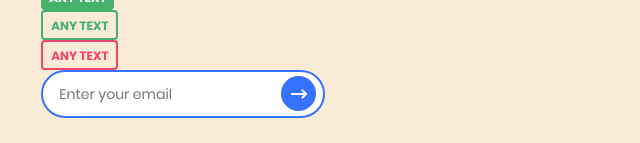
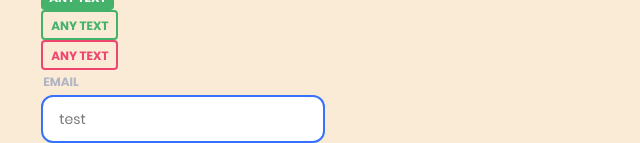
Before and after one commit to Phizick/Crypter, a React (Create React App) app: page / in a window 1280 px wide. Shown: the part 756-899 px from the top of the page, without its empty margins (308-948 px from the left). Before the commit the page ends 874 px from the top, so only its background shows below. Built offline with nearby package versions, Linux system fonts and the light colour scheme.

Commit message:
added BasicInput component

```diff
--- /dev/null
+++ b/src/Components/Hooks/useInputState/useInputState.ts
@@ -0,0 +1,72 @@
+import React, {useEffect, useState} from "react";
+import arrowIcon from "../../../Images/Icons/arrow_icon_btn.png";
+import loaderIcon from "../../../Images/Icons/loader.png";
+import correctSearchIcon from "../../../Images/Icons/correct_search_icon.png";
+
+export const useInputState = () => {
+    const [inputValue, setInputValue] = useState("");
+    const [isError, setIsError] = useState(false);
+    const [isLoading, setIsLoading] = useState(false);
+    const [isSuccess, setIsSuccess] = useState(false);
+    const [buttonState, setButtonState] = useState(1);
+    const [disabledBtn, setDisabled] = useState(false);
+
+    const handleInputChange = (e: React.ChangeEvent<HTMLInputElement>) => {
+        setInputValue(e.target.value);
+        setIsError(false);
+        setIsSuccess(false);
+        setButtonState(1);
+    };
+
+    const handleSubmit = (e: React.FormEvent) => {
+        e.preventDefault();
+        setButtonState(3);
+
+        if (inputValue === "" || !inputValue.includes("@")) {
+            setIsError(true);
+            return;
+        }
+        setIsLoading(true);
+
+        // вызов api
+        setTimeout(() => {
+            setIsLoading(false);
+            setIsSuccess(true);
+        }, 2000);
+    };
+
+    const clearInput = () => {
+        setInputValue("");
+        setIsError(false);
+        setButtonState(1);
+    };
+
+    useEffect(() => {
+        setDisabled(isError);
+    }, [isError]);
+
+    const getButtonIcon = () => {
+        switch (buttonState) {
+            case 1:
+                return arrowIcon;
+            case 2:
+                return loaderIcon;
+            case 3:
+                return correctSearchIcon;
+            default:
+                return arrowIcon;
+        }
+    };
+
+    return {
+        inputValue,
+        isError,
+        isLoading,
+        isSuccess,
+        disabledBtn,
+        handleInputChange,
+        handleSubmit,
+        clearInput,
+        getButtonIcon,
+    };
+};
--- /dev/null
+++ b/src/Components/UI_components/InputField/InputBasic/InputBasic.tsx
@@ -0,0 +1,96 @@
+import React, { useState, useEffect } from "react";
+import styled from "styled-components";
+import {
+    NEUTRAL_LIGHT,
+    PRIMARY_BLUE,
+    PRIMARY_GREEN,
+    PRIMARY_PINK
+} from "../../../../Constants/Colors/Colors";
+
+
+import {TEXT_STYLES} from "../../../../Constants/Typography/Typography";
+import closeIcon from '../../../../Images/Icons/incorrect_search_icon.png'
+import {useInputState} from "../../../Hooks/useInputState/useInputState";
+
+const InputContainer = styled.div`
+  position: relative;
+  display: inline-block;
+`;
+
+const Input = styled.input<{ isError: boolean; isSuccess: boolean }>`
+  width: 256px;
+  height: 28px;
+  margin-top: 25px;
+  border: 2px solid
+    ${(props) => {
+    if (props.isError) return `${PRIMARY_PINK}`;
+    if (props.isSuccess) return `${PRIMARY_GREEN}`;
+    return `${PRIMARY_BLUE}`;
+}};
+  border-radius: 12px;
+  padding: 8px 8px 8px 16px;
+  outline: none;
+  gap: 18px;
+  flex-shrink: 0;
+`;
+
+
+const CloseBtn = styled.div`
+  display: flex;
+  position: absolute;
+  top: 37px;
+  left: 250px;
+  width: 22px;
+  height: 22px;
+  cursor: pointer;
+  opacity: .5;
+`;
+
+const Label = styled.label`
+  ${Object.entries(TEXT_STYLES.TEXT_HAIRLINE_SMALL).map(([key, value]) => `${key}: ${value};`).join('\n')};
+  position: absolute;
+  top: 6px;
+  left: 2px;
+  color: ${NEUTRAL_LIGHT};
+`;
+
+
+const InputBasic: React.FC<{ placeholder: string, label: string }> = ({ placeholder , label}) => {
+    const {
+        inputValue,
+        isError,
+        isSuccess,
+        handleInputChange,
+        handleSubmit,
+        clearInput,
+    } = useInputState();
+
+    return (
+        <form onSubmit={handleSubmit}>
+            <InputContainer>
+                <Label htmlFor="inputField">{label}</Label>
+                <Input
+                    type="text"
+                    value={inputValue}
+                    onChange={handleInputChange}
+                    isError={isError}
+                    isSuccess={isSuccess}
+                    placeholder={placeholder}
+                    style={TEXT_STYLES.TEXT_CAPTION}
+                />
+                {isError && (
+                    <CloseBtn>
+                        <img
+                            src={closeIcon}
+                            alt={"close icon"}
+                            onClick={() => clearInput()}
+                        />
+                    </CloseBtn>
+                )}
+                        {/*<img src={getButtonIcon()} alt={"icon"} />*/}
+            </InputContainer>
+        </form>
+    );
+};
+
+export default InputBasic;
--- a/src/Components/UI_components/InputField/InputSingle/InputSingle.tsx
+++ b/src/Components/UI_components/InputField/InputSingle/InputSingle.tsx
@@ -8,15 +8,13 @@ import {
     PRIMARY_GREEN,
     PRIMARY_PINK
 } from "../../../../Constants/Colors/Colors";
-// @ts-ignore
+
 import arrowIcon from "../../../../Images/Icons/arrow_icon_btn.png";
-// @ts-ignore
 import correctSearchIcon from "../../../../Images/Icons/correct_search_icon.png"
-// @ts-ignore
 import loaderIcon from '../../../../Images/Icons/loader.png'
 import {TEXT_STYLES} from "../../../../Constants/Typography/Typography";
-// @ts-ignore
-import closeIcon from '../../../../Images/Icons/close_icon.png'
+import closeIcon from '../../../../Images/Icons/close_icon.png';
+import {useInputState} from "../../../Hooks/useInputState/useInputState";
 
 const InputContainer = styled.div`
   position: relative;
@@ -101,73 +99,7 @@ const SubmitLoader = styled.div`
   }
 `;
 
-const useInputState = () => {
-    const [inputValue, setInputValue] = useState("");
-    const [isError, setIsError] = useState(false);
-    const [isLoading, setIsLoading] = useState(false);
-    const [isSuccess, setIsSuccess] = useState(false);
-    const [buttonState, setButtonState] = useState(1);
-    const [disabledBtn, setDisabled] = useState(false);
 
-    const handleInputChange = (e: React.ChangeEvent<HTMLInputElement>) => {
-        setInputValue(e.target.value);
-        setIsError(false);
-        setIsSuccess(false);
-        setButtonState(1);
-    };
-
-    const handleSubmit = (e: React.FormEvent) => {
-        e.preventDefault();
-        setButtonState(3);
-
-        if (inputValue === "" || !inputValue.includes("@")) {
-            setIsError(true);
-            return;
-        }
-        setIsLoading(true);
-
-        // вызов api
-        setTimeout(() => {
-            setIsLoading(false);
-            setIsSuccess(true);
-        }, 2000);
-    };
-
-    const clearInput = () => {
-        setInputValue("");
-        setIsError(false);
-        setButtonState(1);
-    };
-
-    useEffect(() => {
-        setDisabled(isError);
-    }, [isError]);
-
-    const getButtonIcon = () => {
-        switch (buttonState) {
-            case 1:
-                return arrowIcon;
-            case 2:
-                return loaderIcon;
-            case 3:
-                return correctSearchIcon;
-            default:
-                return arrowIcon;
-        }
-    };
-
-    return {
-        inputValue,
-        isError,
-        isLoading,
-        isSuccess,
-        disabledBtn,
-        handleInputChange,
-        handleSubmit,
-        clearInput,
-        getButtonIcon,
-    };
-};
 
 const InputSingle: React.FC<{ placeholder: string }> = ({ placeholder }) => {
     const {
@@ -185,6 +117,7 @@ const InputSingle: React.FC<{ placeholder: string }> = ({ placeholder }) => {
     return (
         <form onSubmit={handleSubmit}>
             <InputContainer>
+
                 <Input
                     type="text"
                     value={inputValue}
--- a/src/Components/app/app.tsx
+++ b/src/Components/app/app.tsx
@@ -1,6 +1,7 @@
 import Button from "../UI_components/Button/Button";
 import Label from "../UI_components/Label/Label";
 import InputSingle from "../UI_components/InputField/InputSingle/InputSingle";
+import InputBasic from "../UI_components/InputField/InputBasic/InputBasic";
 
 
 
@@ -26,7 +27,8 @@ function App() {
         <Label color={"green"} state={"solid"} payload={"any text"}/>
         <Label color={"green"} state={"ghost"} payload={"any text"}/>
         <Label color={"red"} state={"ghost"} payload={"any text"}/>
-        <InputSingle placeholder={'Enter your email'}/>
+        {/*<InputSingle placeholder={'Enter your email'}/>*/}
+          <InputBasic placeholder={'test'} label={'email'}/>
 
 
     </div>
--- /dev/null
+++ b/src/Images/images.d.ts
@@ -0,0 +1,4 @@
+declare module '*.png' {
+    const value: string;
+    export default value;
+}
```
